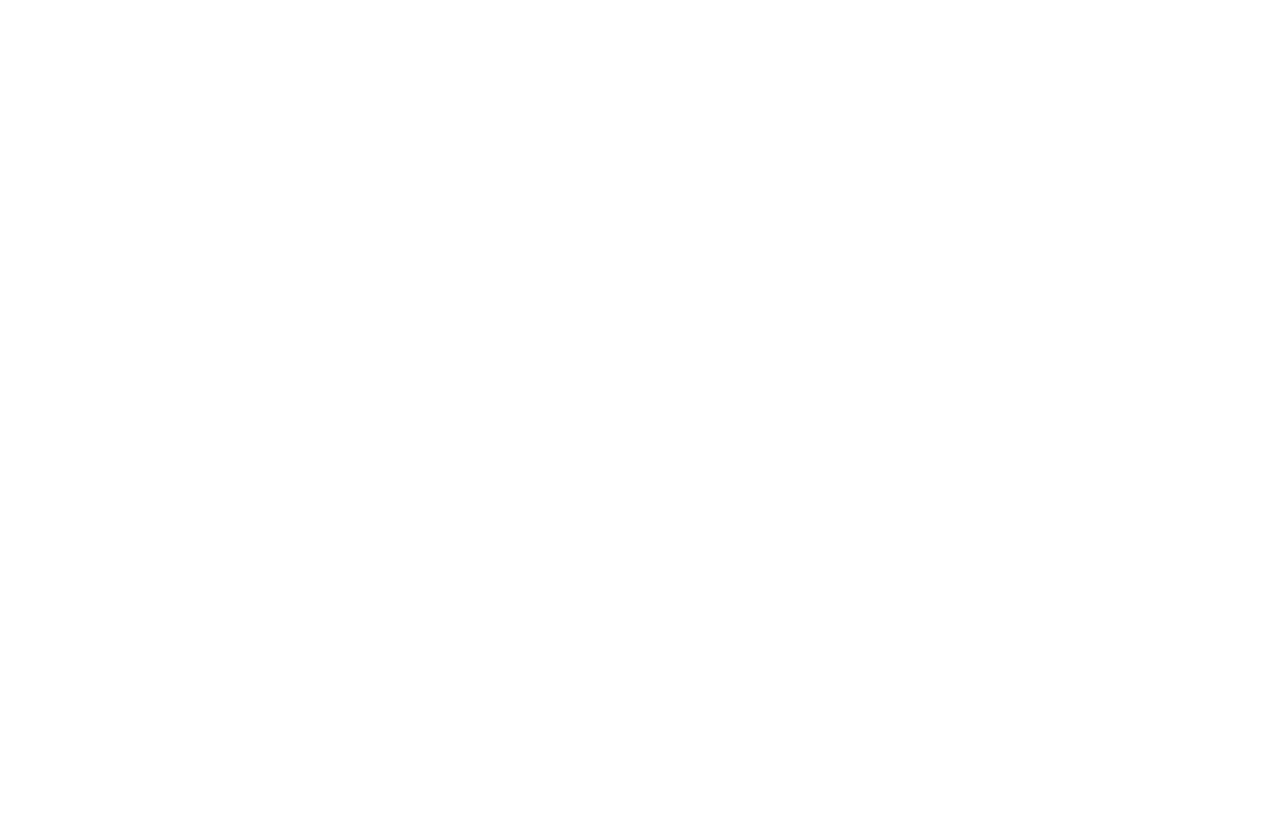
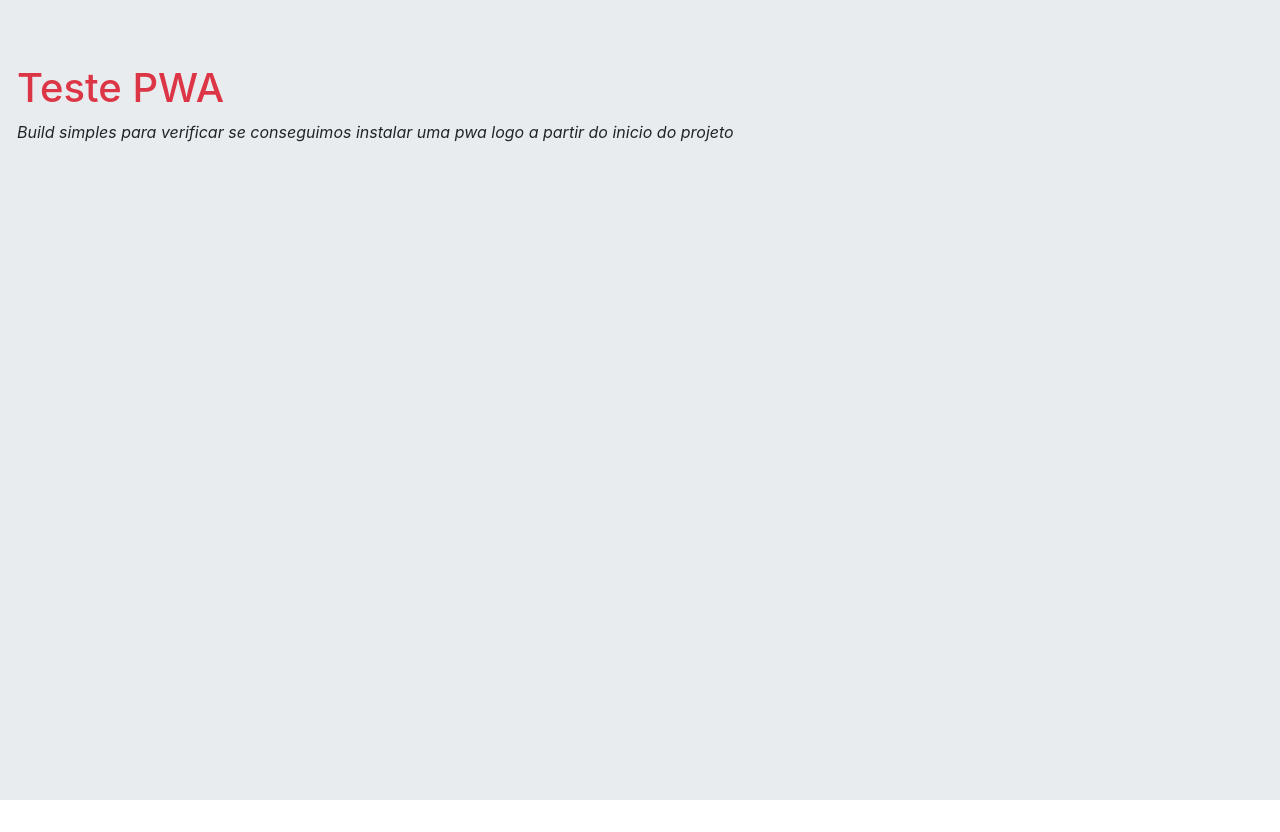
Before and after one commit to Alexandre-Gamelas/broto, a PHP site: page / in a window 1280 px wide. Before the commit the page is empty. Before the commit the page ends 800 px from the top, so only its background shows below. Run offline with PHP 8.4, Linux system fonts and the light colour scheme.

Commit message:
Prep PWA

```diff
--- a/css/estilos.css
+++ b/css/estilos.css
@@ -0,0 +1,3 @@
+.height-100{
+    height: 100vh;
+}
--- a/index.php
+++ b/index.php
@@ -2,6 +2,11 @@
 <html lang="en">
 <?php include_once "components/head.php" ?>
 <body>
-
+    <section class="row">
+        <article class="col-12 jumbotron height-100">
+            <h1 class="text-danger">Teste PWA</h1>
+            <p class="font-italic">Build simples para verificar se conseguimos instalar uma pwa logo a partir do inicio do projeto</p>
+        </article>
+    </section>
 </body>
 </html>
--- a/js/main.js
+++ b/js/main.js
@@ -1,9 +1,5 @@
 window.onload = function (ev) {
     registerSW();
-    console.log("ola");
-
-
-
     var deferredPrompt;
 
     window.addEventListener('beforeinstallprompt', function (e) {
```
Also changed, not shown: connections/connection.php (added, +7 -0 lines), manifest.json.
